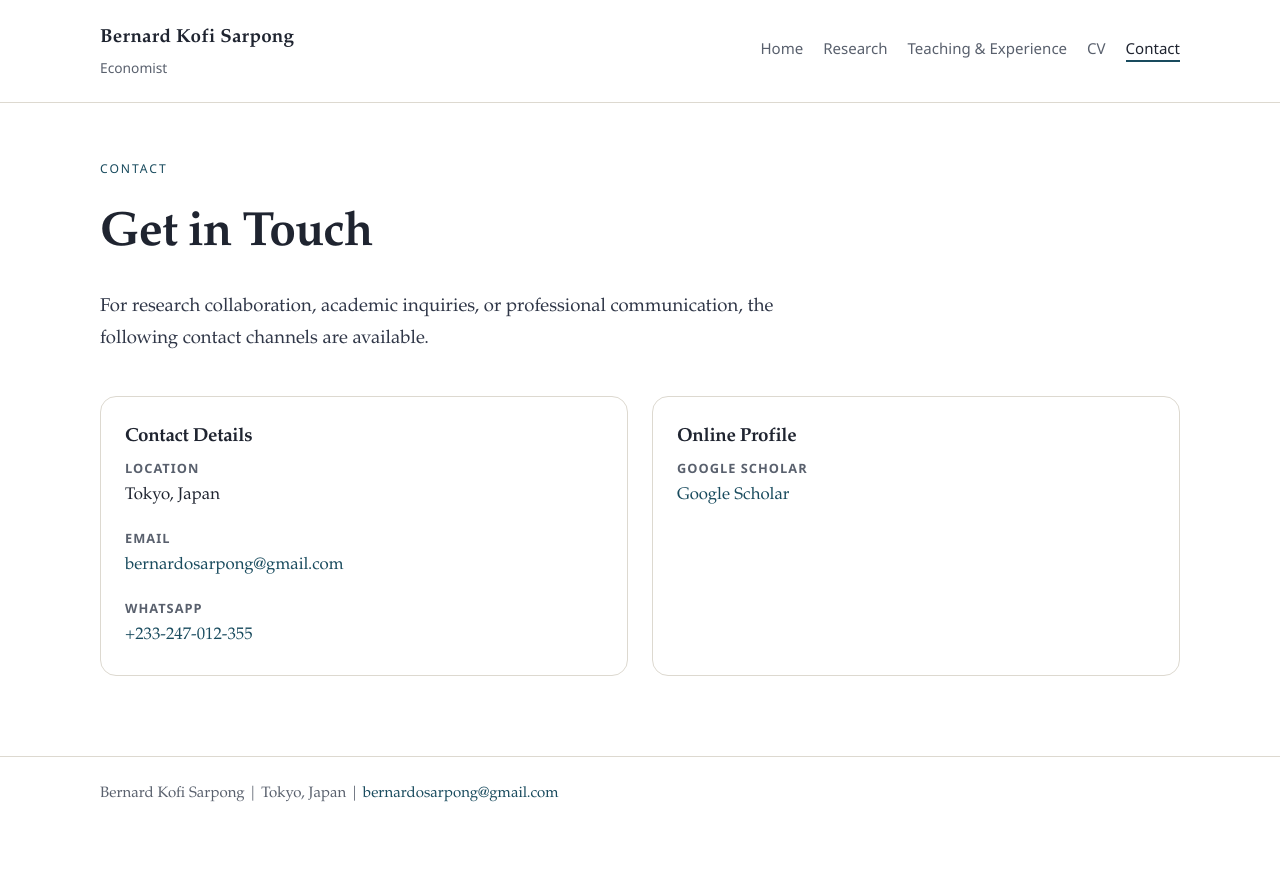
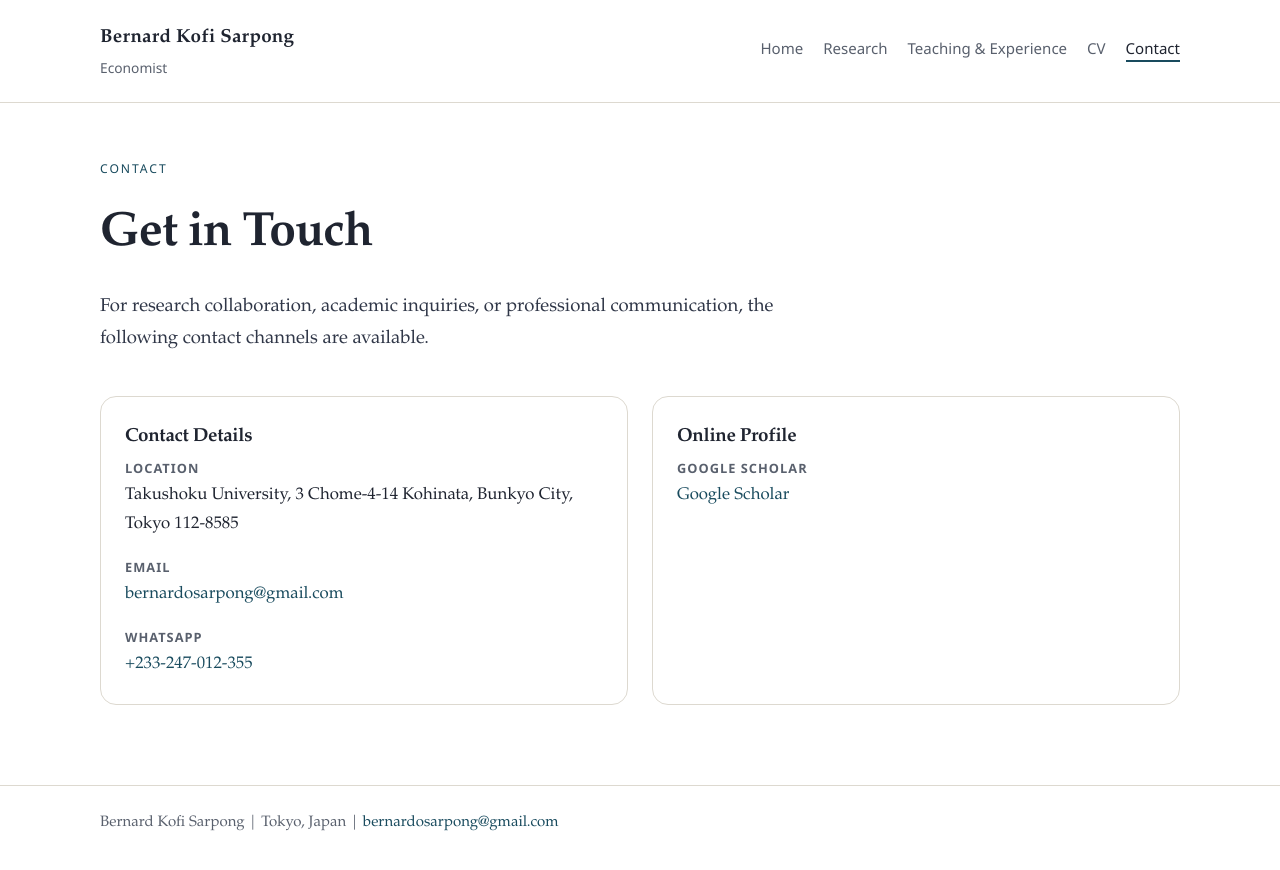
Before and after one commit to bernardksarpong/bernardksarpong.github.io, a Jekyll site: the page built from contact.html, in a window 1280 px wide. Shown: the top 870 px of the page. Built offline with Jekyll 4.4.1, drawn with Linux system fonts in a browser that asks for light colours.

Commit message:
Update contact content via site editor

```diff
--- a/_data/contact.yml
+++ b/_data/contact.yml
@@ -1,4 +1,4 @@
-location: Tokyo, Japan
+location: Takushoku University, 3 Chome-4-14 Kohinata, Bunkyo City, Tokyo 112-8585
 email: bernardosarpong@gmail.com
 whatsapp_label: +233-247-012-355
 whatsapp_url: https://wa.me/233247012355
```
